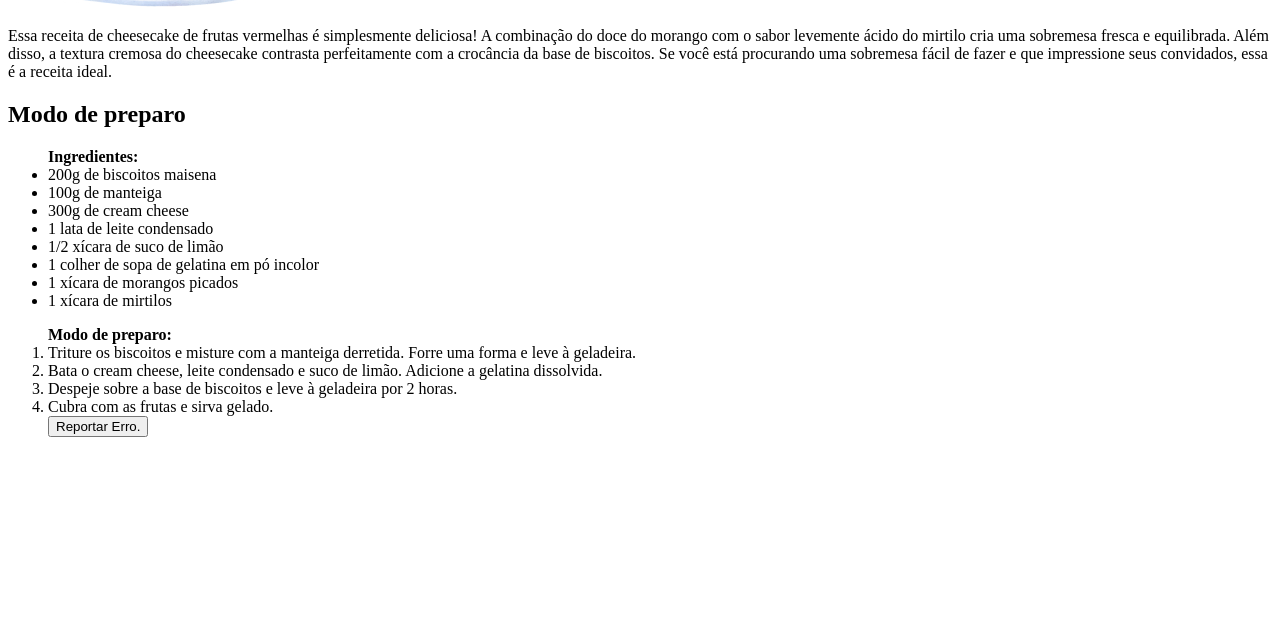
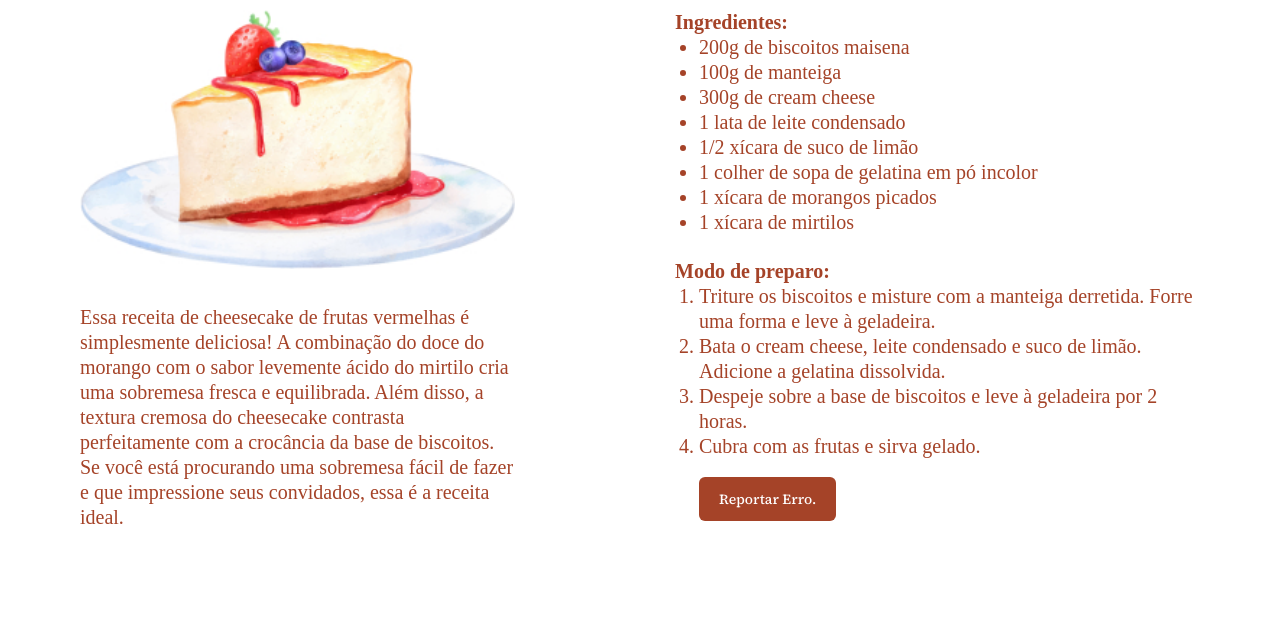
Before and after one commit to viniciusgcampanella/Projeto-Cheesecake, a plain HTML site: page index.html in a window 1280 px wide. Shown: the part 252-872 px from the top of the page. Before the commit the page ends 800 px from the top, so only its background shows below. Drawn offline with Linux system fonts and the light colour scheme.

Commit message:
up-projeto

```diff
--- a/index.html
+++ b/index.html
@@ -3,13 +3,20 @@
   <head>
     <meta charset="UTF-8" />
     <meta name="viewport" content="width=device-width, initial-scale=1.0" />
+    <link rel="preconnect" href="https://fonts.googleapis.com" />
+    <link rel="preconnect" href="https://fonts.gstatic.com" crossorigin />
+    <link
+      href="https://fonts.googleapis.com/css2?family=Epilogue:ital,wght@0,100..900;1,100..900&family=Source+Serif+4:ital,opsz,wght@0,8..60,200..900;1,8..60,200..900&display=swap"
+      rel="stylesheet"
+    />
+    <link rel="stylesheet" href="./style.css" />
     <title>Cheesecake</title>
   </head>
   <body>
     <main>
       <div class="recipe">
         <h1>Cheesecake de Frutas</h1>
-        <img src="./img/image 1 (1).jpg" alt="imagem de bolo" />
+        <img src="./assets/img/image 1 (1).jpg" alt="imagem de bolo" />
         <p>
           Essa receita de cheesecake de frutas vermelhas é simplesmente
           deliciosa! A combinação do doce do morango com o sabor levemente ácido
@@ -21,8 +28,8 @@
       </div>
       <div class="ingredientes">
         <h2>Modo de preparo</h2>
+        <strong>Ingredientes:</strong>
         <ul>
-          <strong>Ingredientes:</strong>
           <li>200g de biscoitos maisena</li>
           <li>100g de manteiga</li>
           <li>300g de cream cheese</li>
@@ -32,8 +39,8 @@
           <li>1 xícara de morangos picados</li>
           <li>1 xícara de mirtilos</li>
         </ul>
+        <strong>Modo de preparo:</strong>
         <ol>
-          <strong>Modo de preparo:</strong>
           <li>
             Triture os biscoitos e misture com a manteiga derretida. Forre uma
             forma e leve à geladeira.
--- a/style.css
+++ b/style.css
@@ -0,0 +1,85 @@
+*{
+    margin: 0;
+    padding: 0;
+    box-sizing: border-box;
+
+    -webkit-font-smoothing: antialiased;
+    -moz-osx-font-smoothing: grayscale;
+}
+:root{
+    font-family: 'Source Serif Pro';
+    font-size: 62.5%;
+}
+main{
+    max-width: 32rem;
+    margin-inline: auto;
+    padding: 5.6rem 4rem;
+    box-sizing: content-box;
+    display: flex;
+    flex-direction: column;
+    gap: 3.2rem;
+
+}
+body{
+    color: #A54328;
+    font-size: 1.6rem;
+}
+img{
+width: 100%;
+margin-block: 3.2rem;
+}
+h1, h2{
+    font-size: 2.8rem;
+    line-height: 3.6rem;
+}
+h2{
+    margin-bottom: 3.2rem;
+}
+p, li, strong{
+    font-size: 1.4rem;
+    line-height: 1.8rem;
+}
+ul, ol{
+    padding-left: 2.4rem;
+}
+ul{
+    margin-bottom: 2.4rem;
+}
+button{
+    font-family: 'Source Serif 4';
+    font-weight: 500;
+    background-color: #A54328;
+    color: white;
+    padding: .8rem 1.2rem;
+    border: none;
+    border-radius: .6rem;
+    margin-top: 1.8rem;
+}
+@media (min-width: 1120px) {
+   main{
+    margin-top: 9rem;
+    flex-direction: row;
+    max-width: fit-content;
+    gap: 16rem;
+    padding: 9rem 6rem;
+   }
+   .recipe{
+    max-width: 43.5rem;
+   }
+   .ingredientes{
+    max-width: 52.5rem;
+   }
+   h1, h2{
+    font-size: 4rem;
+    line-height: 5rem;
+   }
+   p, li, strong{
+    font-size: 2rem;
+    line-height: 2.5rem;
+   }
+   button{
+    padding: 1rem 2rem;
+    font-size: 1.4rem;
+    line-height: 2.4rem;
+   }
+}
```
Also changed, not shown: assets/img/Screenshot_cheesecake.png (renamed from img/Screenshot_cheesecake.png), assets/img/image 1 (1).jpg (renamed from img/image 1 (1).jpg), 1 other file.
